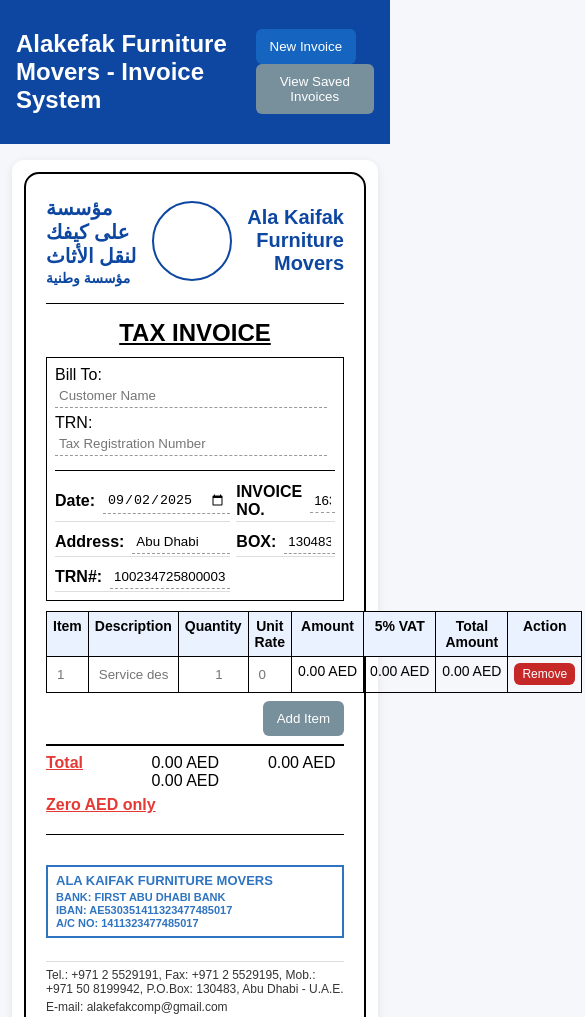
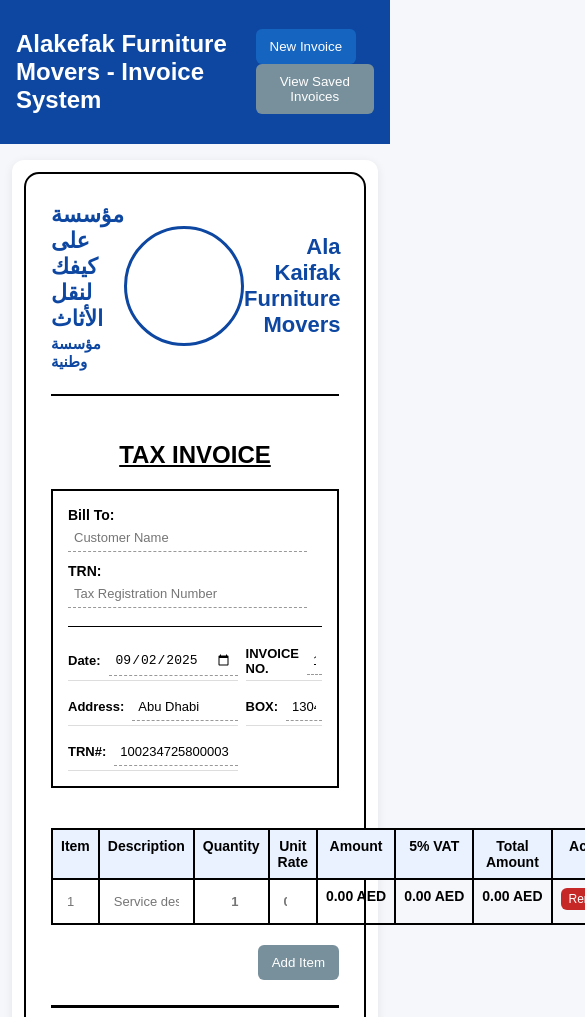
Before and after one commit to alakefakcomp/alakefak-invoices, a plain HTML site: page index.html in a window 390 px wide. Shown: the top 1017 px of the page, 585 px wide, since content can reach past the window. Drawn offline with nearby package versions, Linux system fonts and the light colour scheme.

Commit message:
🎨 MAJOR IMPROVEMENTS: Better spacing, bigger logo/stamp, multiple templates, professional layout, responsive design

```diff
--- a/index.html
+++ b/index.html
@@ -176,6 +176,16 @@
             </div>
 
             <div class="panel-section">
+                <h3>Template Selection</h3>
+                <select id="templateSelect" onchange="changeTemplate()" class="form-input" style="margin-bottom: 10px;">
+                    <option value="modern">Modern Professional (Default)</option>
+                    <option value="classic">Classic Traditional</option>
+                    <option value="minimal">Minimal Clean</option>
+                    <option value="elegant">Elegant Formal</option>
+                </select>
+            </div>
+
+            <div class="panel-section">
                 <h3>Upload Company Assets (Optional)</h3>
                 <div class="upload-group">
                     <label for="logoUpload">Company Logo:</label>
--- a/script.js
+++ b/script.js
@@ -432,6 +432,32 @@
 
   function showAsset(imgEl, dataUrl){ imgEl.src = dataUrl; imgEl.style.display = 'block'; }
 
+  // Template switching functionality
+  function changeTemplate() {
+    const template = document.getElementById('templateSelect').value;
+    const content = els.content();
+
+    // Remove existing template classes
+    content.className = content.className.replace(/template-\w+/g, '');
+
+    // Apply new template
+    content.classList.add(`template-${template}`);
+
+    // Store preference
+    localStorage.setItem('selected_template', template);
+  }
+  window.changeTemplate = changeTemplate;
+
+  // Load saved template preference
+  function loadTemplatePreference() {
+    const savedTemplate = localStorage.getItem('selected_template') || 'modern';
+    document.getElementById('templateSelect').value = savedTemplate;
+    changeTemplate();
+  }
+
   // Initialize when DOM loaded
-  document.addEventListener('DOMContentLoaded', init);
+  document.addEventListener('DOMContentLoaded', () => {
+    init();
+    loadTemplatePreference();
+  });
 })();
--- a/styles.css
+++ b/styles.css
@@ -16,55 +16,60 @@
 .btn-sm { padding: 4px 8px; font-size: 12px; }
 
 .invoice-container { background: #fff; padding: 12px; border-radius: 12px; box-shadow: 0 2px 10px rgba(0,0,0,0.08); }
-.invoice-content { background: #fff; padding: 20px; border: 2px solid #000; border-radius: 15px; }
+.invoice-content { background: #fff; padding: 25px; border: 2px solid #000; border-radius: 15px; min-height: 800px; display: flex; flex-direction: column; }
 
-.company-header { border-bottom: 1px solid #000; padding-bottom: 15px; margin-bottom: 15px; }
+.company-header { border-bottom: 2px solid #000; padding-bottom: 20px; margin-bottom: 25px; }
 .header-content { display: flex; justify-content: space-between; align-items: center; }
 .company-info-arabic { text-align: left; }
-.company-info-arabic h1 { font-size: 20px; margin: 2px 0; color: #0d47a1; font-weight: bold; }
-.company-info-arabic h2 { font-size: 14px; margin: 2px 0; color: #0d47a1; }
-.company-info-english h1 { font-size: 20px; margin: 2px 0; color: #0d47a1; text-align: right; font-weight: bold; }
+.company-info-arabic h1 { font-size: 22px; margin: 3px 0; color: #0d47a1; font-weight: bold; }
+.company-info-arabic h2 { font-size: 15px; margin: 3px 0; color: #0d47a1; font-weight: bold; }
+.company-info-english h1 { font-size: 22px; margin: 3px 0; color: #0d47a1; text-align: right; font-weight: bold; }
 .logo-container { display: flex; justify-content: center; align-items: center; }
-.logo-circle { width: 80px; height: 80px; border: 2px solid #0d47a1; border-radius: 50%; display: flex; justify-content: center; align-items: center; background: #fff; }
-.logo-container img { max-width: 70px; max-height: 70px; }
+.logo-circle { width: 120px; height: 120px; border: 3px solid #0d47a1; border-radius: 50%; display: flex; justify-content: center; align-items: center; background: #fff; }
+.logo-container img { max-width: 110px; max-height: 110px; }
 
-.invoice-title { text-align: center; font-weight: bold; margin: 10px 0; }
-.invoice-title h2 { margin: 0; text-decoration: underline; }
+.invoice-title { text-align: center; font-weight: bold; margin: 20px 0; }
+.invoice-title h2 { margin: 0; text-decoration: underline; font-size: 24px; }
 
-.invoice-header { display: grid; grid-template-columns: 1fr 1fr; gap: 10px; border: 1px solid #000; padding: 8px; }
-.bill-to-section { border-right: 1px solid #000; padding-right: 8px; }
-.bill-to-field, .trn-field { margin-bottom: 6px; }
-.invoice-meta { display: grid; grid-template-columns: 1fr 1fr; gap: 6px; }
-.meta-field { display: flex; justify-content: space-between; align-items: center; border-bottom: 1px solid #ddd; padding: 2px 0; }
-.meta-field label { font-weight: bold; margin-right: 8px; }
-.form-input { width: 100%; border: none; border-bottom: 1px dashed #999; padding: 4px; outline: none; }
+.invoice-header { display: grid; grid-template-columns: 1fr 1fr; gap: 15px; border: 2px solid #000; padding: 15px; margin-bottom: 25px; }
+.bill-to-section { border-right: 2px solid #000; padding-right: 15px; }
+.bill-to-field, .trn-field { margin-bottom: 10px; }
+.bill-to-field label, .trn-field label { font-weight: bold; font-size: 14px; }
+.invoice-meta { display: grid; grid-template-columns: 1fr 1fr; gap: 8px; }
+.meta-field { display: flex; justify-content: space-between; align-items: center; border-bottom: 1px solid #ddd; padding: 4px 0; }
+.meta-field label { font-weight: bold; margin-right: 8px; font-size: 13px; }
+.form-input { width: 100%; border: none; border-bottom: 1px dashed #999; padding: 6px; outline: none; font-size: 13px; word-wrap: break-word; overflow-wrap: break-word; }
 
-.items-section { margin-top: 10px; }
-.items-table { width: 100%; border-collapse: collapse; font-size: 14px; }
-.items-table th, .items-table td { border: 1px solid #000; padding: 6px; vertical-align: top; }
-.items-table th { background: #eaf2ff; }
-.item-input { width: 100%; border: 0; outline: none; padding: 4px; }
-.description-input { width: 100%; }
-.quantity-input, .rate-input { text-align: right; }
-.amount-cell, .vat-cell, .total-cell { text-align: right; white-space: nowrap; }
+.items-section { margin-top: 15px; flex-grow: 1; }
+.items-table { width: 100%; border-collapse: collapse; font-size: 14px; margin-bottom: 20px; }
+.items-table th, .items-table td { border: 2px solid #000; padding: 8px; vertical-align: top; }
+.items-table th { background: #eaf2ff; font-weight: bold; text-align: center; }
+.item-input { width: 100%; border: 0; outline: none; padding: 6px; font-size: 13px; }
+.description-input { width: 100%; word-wrap: break-word; }
+.quantity-input, .rate-input { text-align: right; font-weight: bold; }
+.amount-cell, .vat-cell, .total-cell { text-align: right; white-space: nowrap; font-weight: bold; }
 
-.table-controls { margin: 8px 0; text-align: right; }
+.table-controls { margin: 12px 0; text-align: right; }
 
-.totals-section { display: flex; justify-content: flex-end; margin-top: 8px; }
-.totals-row { display: flex; align-items: baseline; gap: 24px; border-top: 2px solid #000; padding-top: 8px; }
-.total-label { font-weight: bold; color: #e53935; text-decoration: underline; }
-.totals-amounts span { display: inline-block; width: 100px; text-align: right; margin-left: 12px; }
-.amount-words { color: #e53935; margin-top: 6px; font-weight: bold; text-decoration: underline; }
+.totals-section { display: flex; justify-content: flex-end; margin: 25px 0 20px 0; }
+.totals-row { display: flex; align-items: baseline; gap: 30px; border-top: 3px solid #000; padding-top: 12px; }
+.total-label { font-weight: bold; color: #e53935; text-decoration: underline; font-size: 16px; }
+.totals-amounts span { display: inline-block; width: 110px; text-align: right; margin-left: 15px; font-weight: bold; font-size: 14px; }
+.amount-words { color: #e53935; margin: 15px 0; font-weight: bold; text-decoration: underline; font-size: 15px; text-align: center; }
 
-.company-footer { margin-top: 20px; border-top: 1px solid #000; padding-top: 15px; }
-.bank-info { display: grid; grid-template-columns: 100px 300px 120px; gap: 15px; align-items: center; justify-content: center; }
-.bank-details { border: 2px solid #2f74c0; padding: 6px 8px; color: #2f74c0; font-weight: bold; font-size: 12px; }
-.bank-name { font-size: 13px; margin-bottom: 3px; }
-.bank-details-text div { margin-bottom: 1px; font-size: 11px; }
-.stamp-container img { max-width: 110px; opacity: 0.95; }
-.signature-container img { max-height: 70px; }
+.company-footer { margin-top: auto; padding-top: 25px; border-top: 2px solid #000; }
+.bank-info { display: grid; grid-template-columns: 160px 1fr 180px; gap: 20px; align-items: center; justify-content: center; margin-bottom: 15px; }
+.stamp-container { text-align: center; }
+.stamp-container img { max-width: 140px; max-height: 140px; opacity: 0.9; }
+.bank-details { border: 3px solid #2f74c0; padding: 10px 12px; color: #2f74c0; font-weight: bold; font-size: 13px; text-align: center; }
+.bank-name { font-size: 14px; margin-bottom: 5px; }
+.bank-details-text div { margin-bottom: 2px; font-size: 12px; }
+.signature-container { text-align: center; }
+.signature-container img { max-height: 90px; max-width: 170px; }
 
-.contact-info { display: flex; justify-content: space-between; font-size: 12px; color: #333; border-top: 1px solid #ddd; margin-top: 8px; padding-top: 6px; }
+.contact-info { display: grid; grid-template-columns: 1fr 1fr; gap: 10px; font-size: 11px; color: #333; border-top: 1px solid #000; margin-top: 15px; padding-top: 10px; text-align: center; }
+.contact-details { font-weight: bold; }
+.email-info { font-weight: bold; }
 
 .control-panel { margin-top: 16px; display: grid; grid-template-columns: 1fr 1fr; gap: 12px; }
 .panel-section { background: #fff; padding: 12px; border-radius: 8px; box-shadow: 0 2px 10px rgba(0,0,0,0.08); }
@@ -86,6 +91,42 @@
   html, body { height: 297mm; overflow: hidden; }
 }
 
+/* Template Styles */
+
+/* Classic Template */
+.template-classic {
+  font-family: 'Times New Roman', serif;
+  border-color: #8b4513;
+}
+.template-classic .company-header { border-color: #8b4513; background: #faf5f0; }
+.template-classic .invoice-header { border-color: #8b4513; }
+.template-classic .items-table th, .template-classic .items-table td { border-color: #8b4513; }
+.template-classic .company-info-arabic h1, .template-classic .company-info-english h1 { color: #8b4513; }
+.template-classic .logo-circle { border-color: #8b4513; }
+
+/* Minimal Template */
+.template-minimal {
+  border: 1px solid #ddd;
+  font-weight: 300;
+}
+.template-minimal .company-header { border-bottom: 1px solid #ddd; background: #f9f9f9; }
+.template-minimal .invoice-header { border: 1px solid #ddd; }
+.template-minimal .items-table th, .template-minimal .items-table td { border: 1px solid #ddd; }
+.template-minimal .items-table th { background: #f5f5f5; }
+.template-minimal .logo-circle { border-color: #666; }
+
+/* Elegant Template */
+.template-elegant {
+  border-color: #2c3e50;
+  font-family: Georgia, serif;
+}
+.template-elegant .company-header { border-color: #2c3e50; background: linear-gradient(135deg, #f5f7fa 0%, #c3cfe2 100%); }
+.template-elegant .invoice-header { border-color: #2c3e50; }
+.template-elegant .items-table th, .template-elegant .items-table td { border-color: #2c3e50; }
+.template-elegant .items-table th { background: #34495e; color: white; }
+.template-elegant .company-info-arabic h1, .template-elegant .company-info-english h1 { color: #2c3e50; }
+.template-elegant .logo-circle { border-color: #2c3e50; }
+
 /* Responsive */
 @media (max-width: 700px) {
   .invoice-header { grid-template-columns: 1fr; }
```
